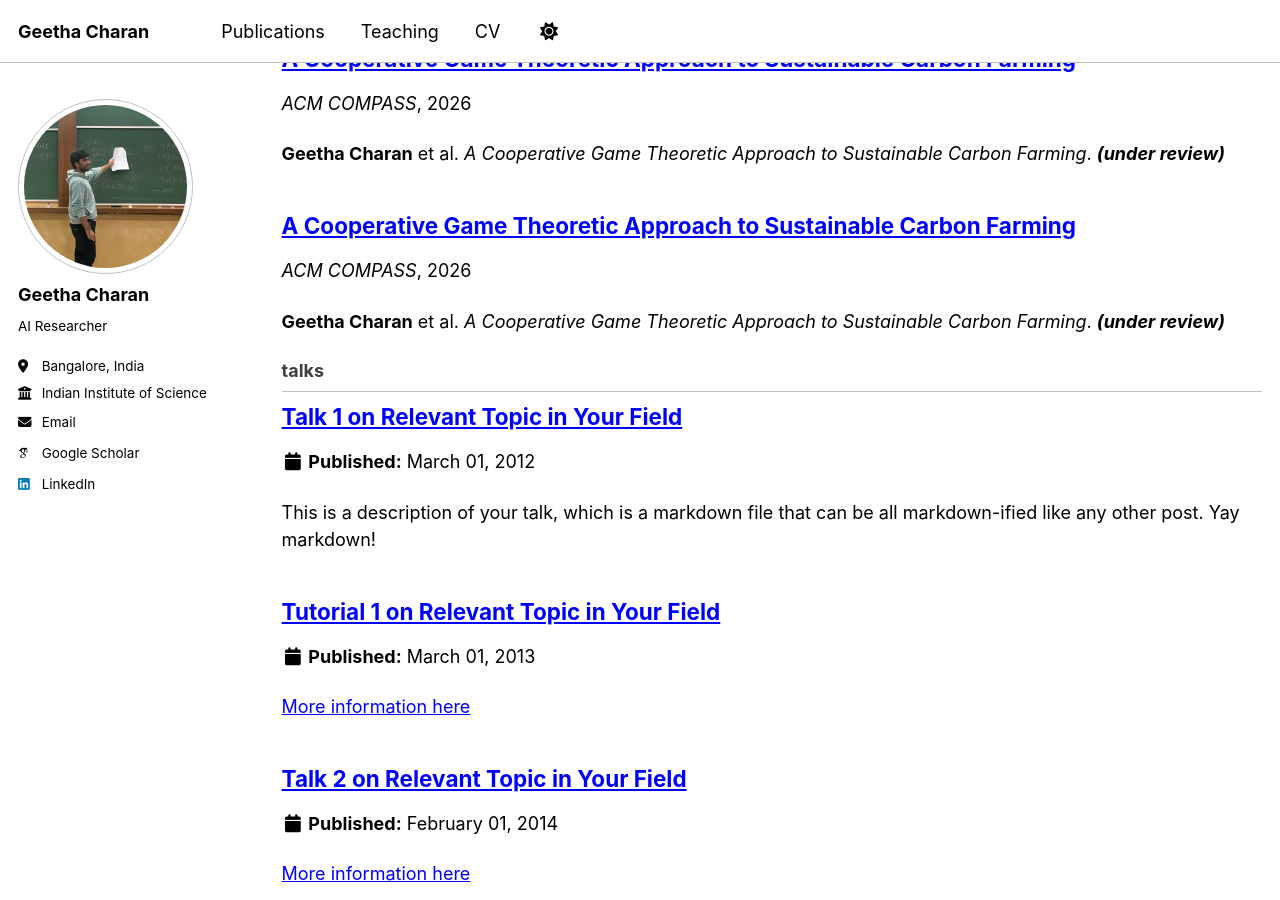
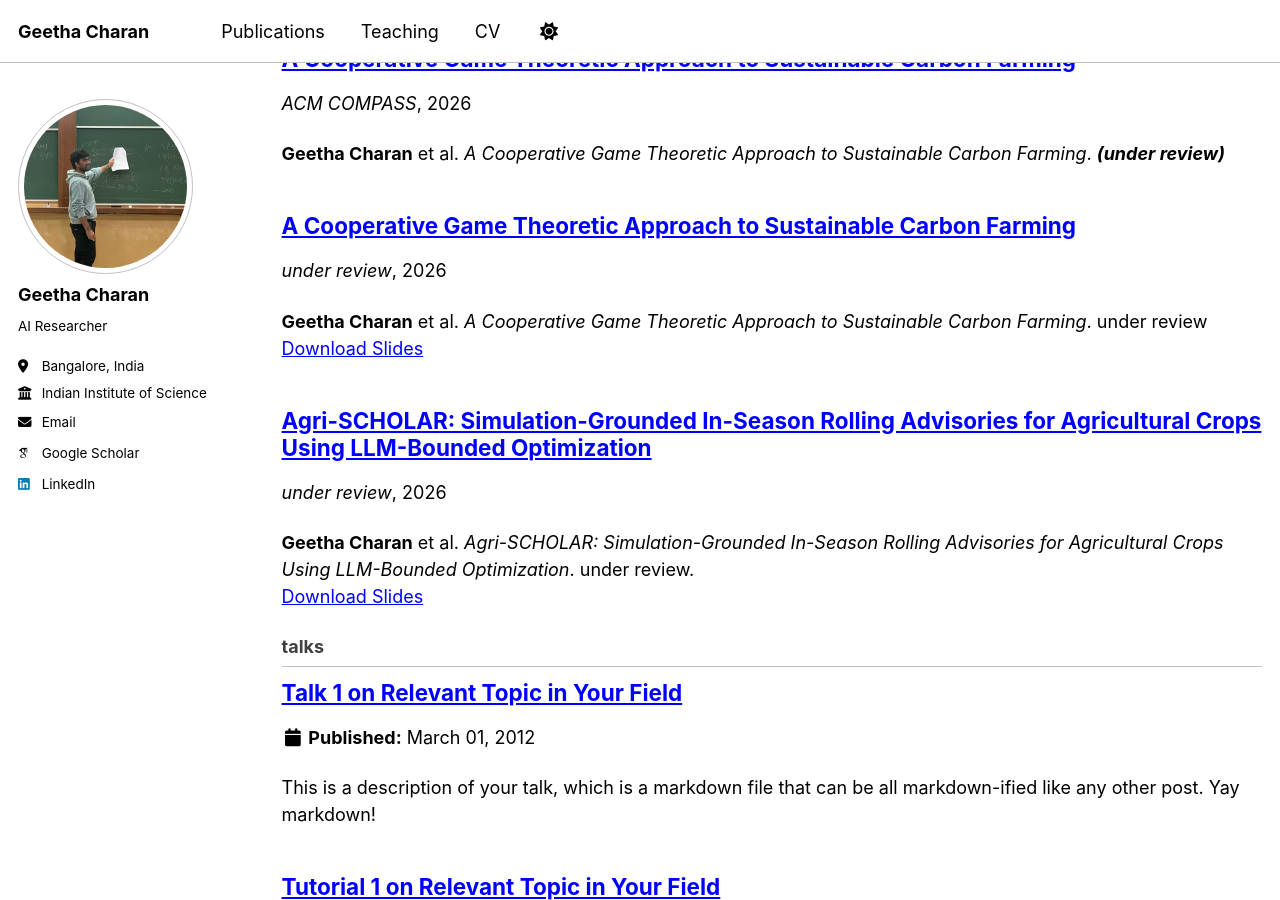
Before and after one commit to GeethaCharan31/geethacharan31.github.io, a Jekyll site: the page built from _pages/collection-archive.html, in a window 1280 px wide and 900 px high, scrolled down 1913 px. Built offline with Jekyll 4.4.1, drawn with Linux system fonts in a browser that asks for light colours; some web fonts are replaced; a script bundle is joined from its source files by our own code; library files that are not in the unit come from our copies.

Commit message:
[fix] carbon and scholar paper

```diff
--- /dev/null
+++ b/_publications/2026_ieee_agrischolar.md
@@ -0,0 +1,15 @@
+---
+title: "Agri-SCHOLAR: Simulation-Grounded In-Season Rolling Advisories for Agricultural Crops Using LLM-Bounded Optimization"
+working_title : "Multi Agentic LLM Architecture with Simulation Feedback"
+type : 'published' # under_review, working_paper , published
+collection: publications
+category: papers
+permalink: # /publication/2009-10-01-paper-title-number-1
+excerpt: #'This paper is about the use of multi-agent LLMs grounded in simulation for generating context-aware agricultural advisory.'
+date: 2026-10-14
+venue: 'under review'
+slidesurl: 'https://drive.google.com/file/d/1uAlXIzp4lMfBUeluq_xa9qkQT7bPDoDo/view?usp=sharing'
+paperurl: #'https://academicpages.github.io/files/paper1.pdf'
+bibtexurl: #'https://academicpages.github.io/files/bibtex1.bib'
+citation: '<b>Geetha Charan</b> et al. <i>Agri-SCHOLAR: Simulation-Grounded In-Season Rolling Advisories for Agricultural Crops Using LLM-Bounded Optimization</i>. under review.'
+---
```
Also changed, not shown: _publications/2026_compass_cgt_carbon.md (+5 -5 lines).
